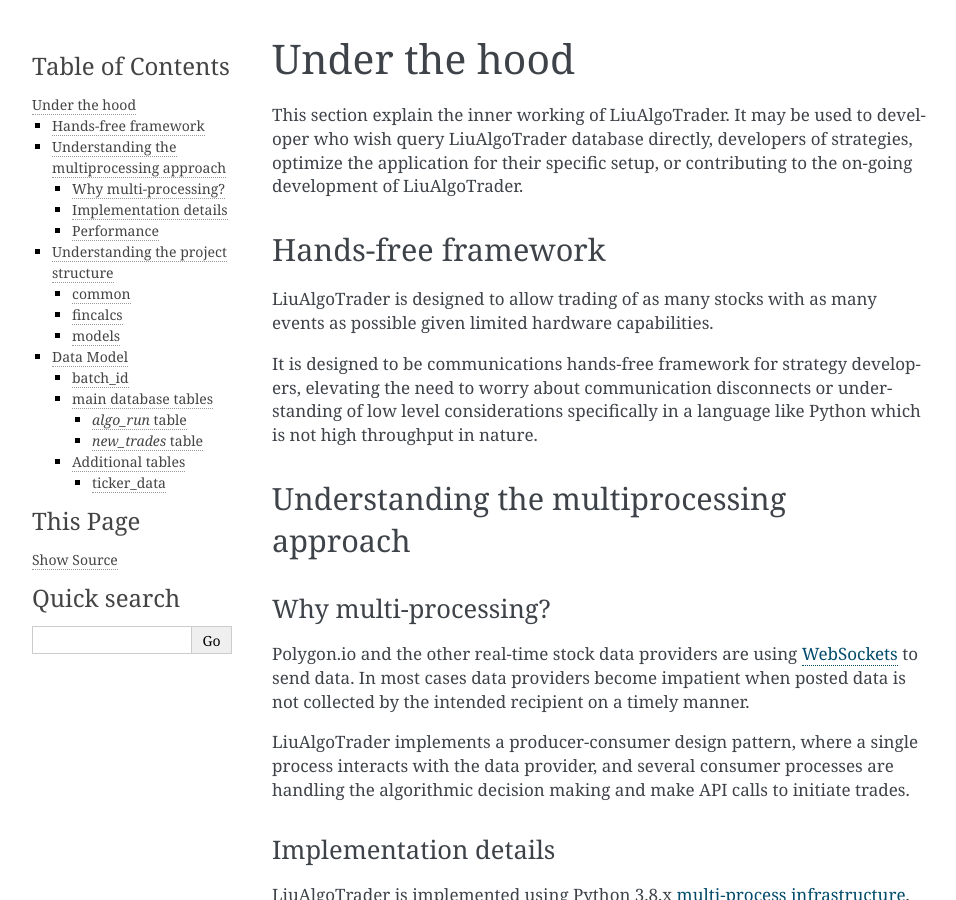
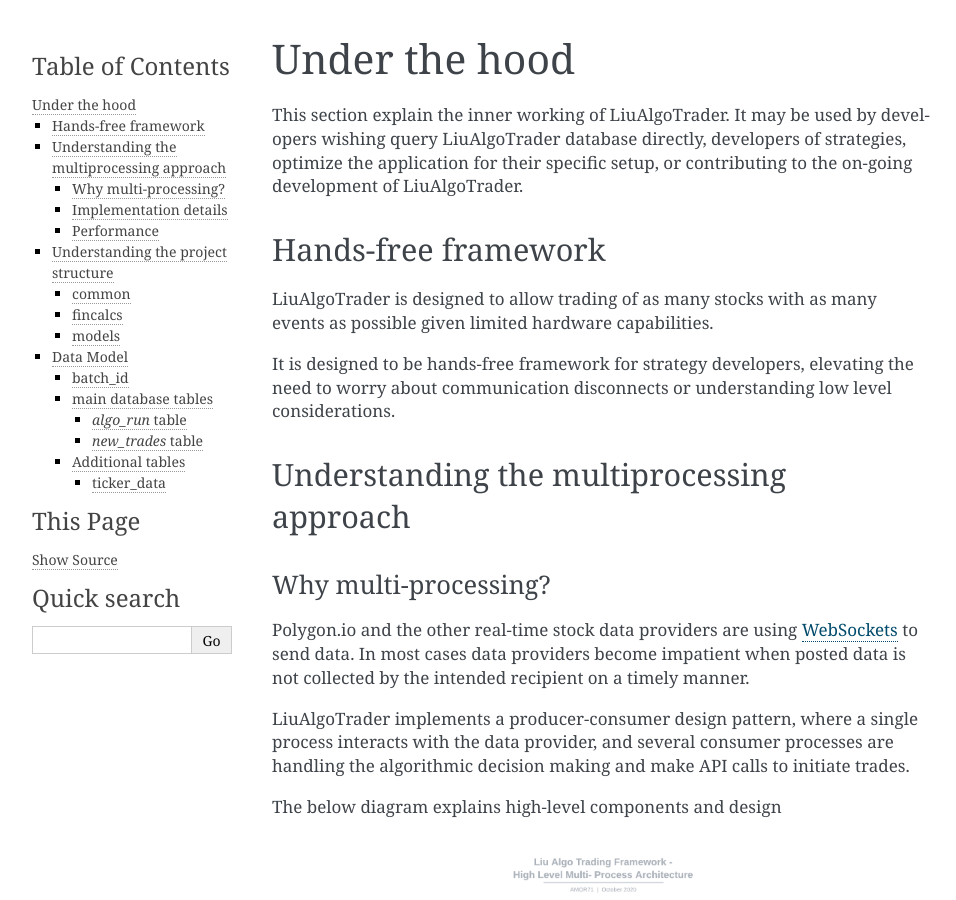
Before and after one commit to amor71/LiuAlgoTrader, a Sphinx documentation site: the page built from docs/source/Under-the-hood.rst, in a window 1280 px wide and 900 px high. Shown: the whole window, without its empty margins (148-1104 px from the left). Built offline with Sphinx 7.4.7, drawn with Linux system fonts in a browser that asks for light colours.

Commit message:
add HLD documentation
Signed-off-by: Amichay Oren <amichay@sgeltd.com>

```diff
--- a/docs/source/Under-the-hood.rst
+++ b/docs/source/Under-the-hood.rst
@@ -4,10 +4,9 @@
 Under the hood
 ==============
 
-This section explain the inner working of LiuAlgoTrader. It may be used to developer who wish
+This section explain the inner working of LiuAlgoTrader. It may be used by developers wishing
 query LiuAlgoTrader database directly, developers of strategies, optimize the application
-for their specific setup, or contributing to
-the on-going development of LiuAlgoTrader.
+for their specific setup, or contributing to the on-going development of LiuAlgoTrader.
 
 Hands-free framework
 --------------------
@@ -16,12 +15,10 @@
 with as many events as possible given limited hardware
 capabilities.
 
-It is designed to be communications hands-free framework
+It is designed to be hands-free framework
 for strategy developers, elevating the need to worry about
-communication disconnects or understanding of low level
-considerations specifically in a language like Python which
-is not high throughput in nature.
-
+communication disconnects or understanding low level
+considerations.
 
 Understanding the multiprocessing approach
 ------------------------------------------
@@ -39,6 +36,13 @@
 data provider, and several consumer processes are handling
 the algorithmic decision making and make API calls to initiate
 trades.
+
+The below diagram explains high-level components and design
+
+.. image:: /images/liu-hld.png
+    :width: 1000
+    :align: left
+    :alt: liu archtecture
 
 Implementation details
 **********************
```
Also changed, not shown: docs/source/images/liu-hld.png (added), 1 other file.
